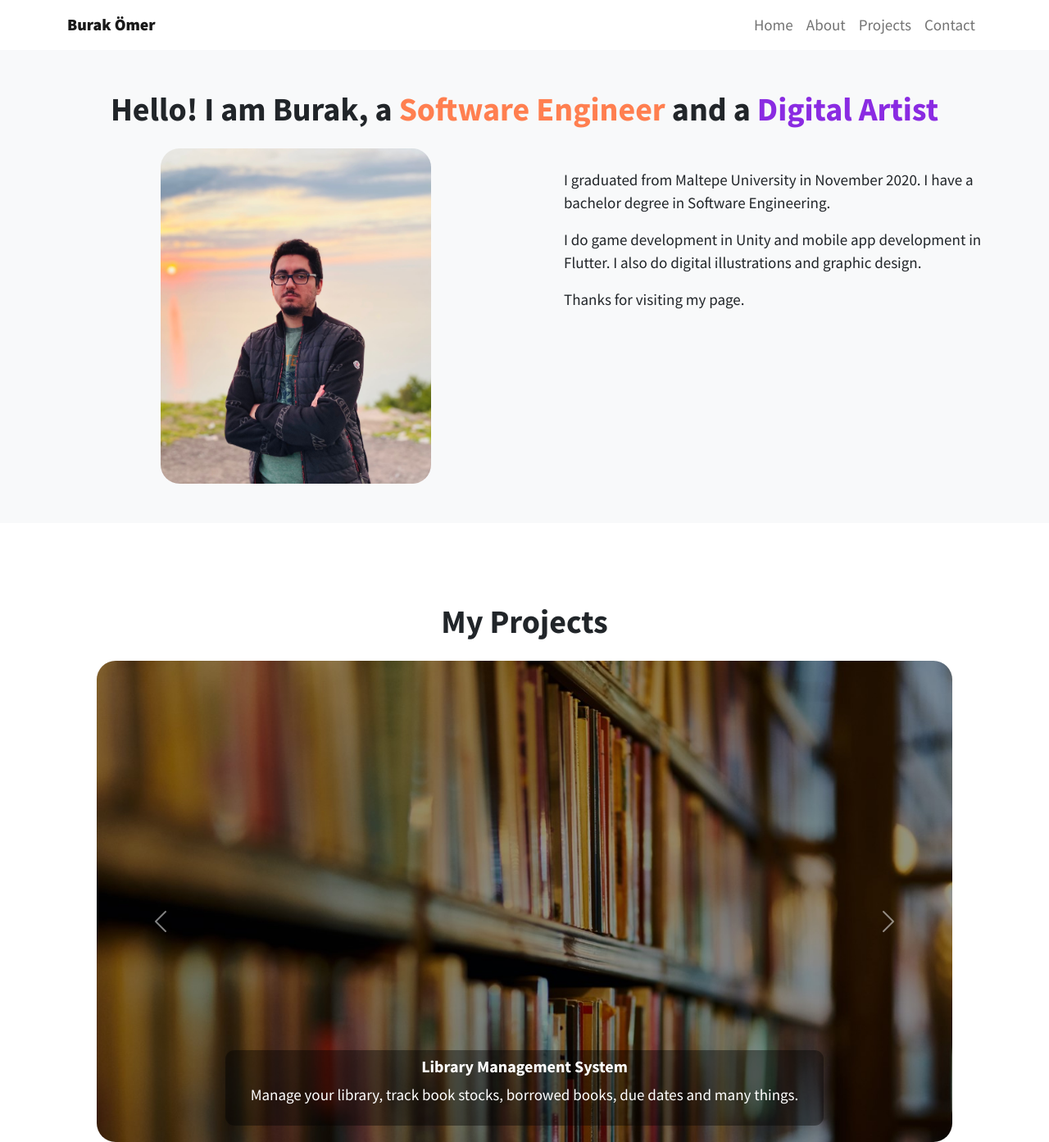
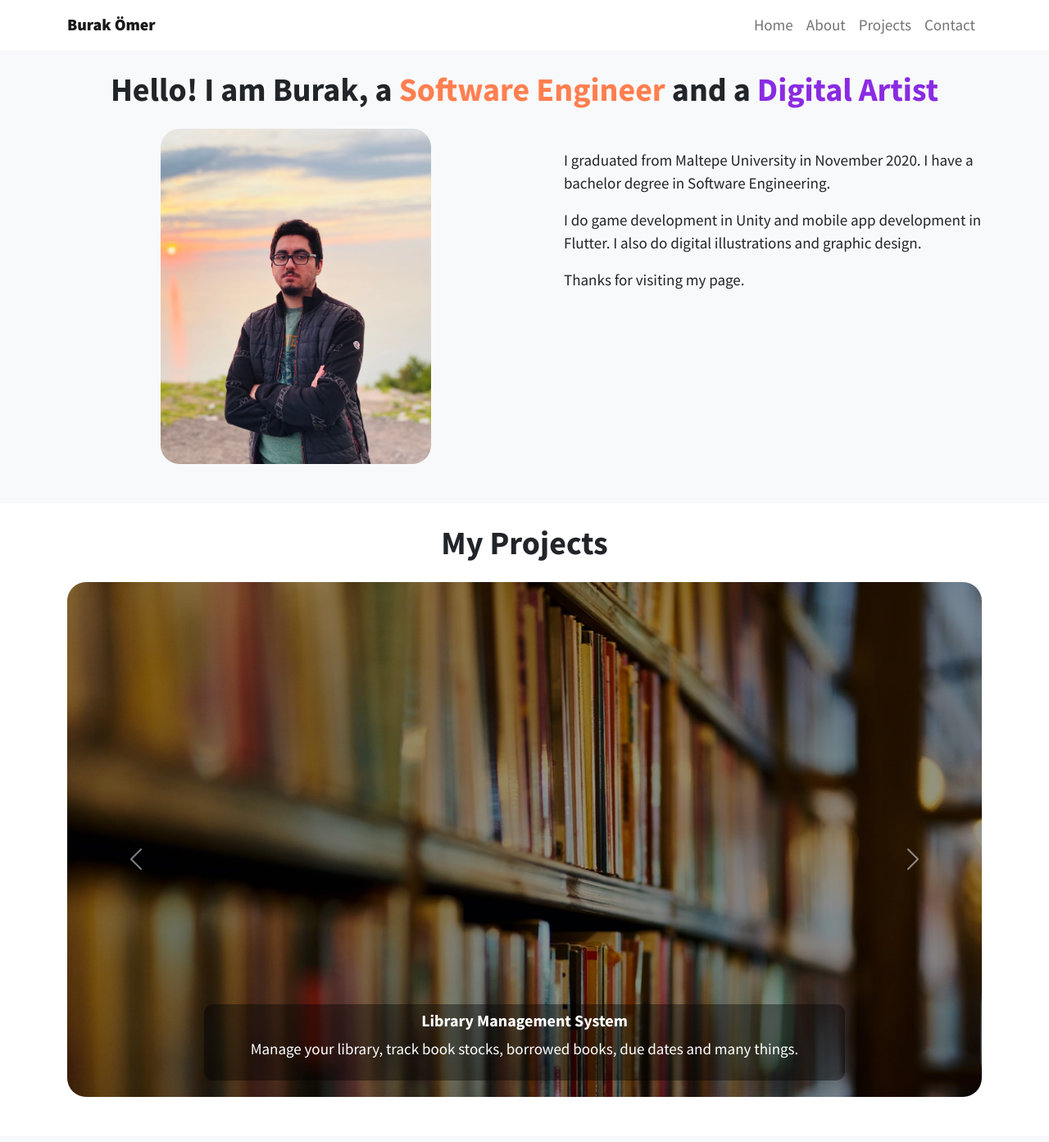
Before and after one commit to burakomer/burakomer.github.io, a plain HTML site: page index.html in a window 1280 px wide. Shown: the top 1393 px of the page at 82% size. Drawn offline with nearby package versions, Linux system fonts and the light colour scheme.

Commit message:
~ Some padding changes.

```diff
--- a/index.html
+++ b/index.html
@@ -46,7 +46,7 @@
   </header>
 
   <!-- ABOUT -->
-  <div class="about body-element pt-5 pb-5 ps-5 pe-5" id="about">
+  <div class="about body-element pt-4 pb-5 ps-5 pe-5" id="about">
     <div class="container">
       <h1 class="thick-header text-center">
         Hello! I am Burak, a
@@ -76,7 +76,7 @@
   <!-- END ABOUT -->
 
   <!-- PROJECTS -->
-  <div class="projects body-element pt-5" id="projects">
+  <div class="projects body-element pt-4" id="projects">
     <div class="container">
       <h1 class="text-center">
         My Projects
@@ -122,7 +122,7 @@
   <!-- END PROJECTS -->
 
   <!-- CONTACT -->
-  <footer class="contact body-element p-5" id="contact">
+  <footer class="contact body-element p-4" id="contact">
     <div class="container">
       <h1 class="text-center">
         Contact Me
--- a/src/js/burak.js
+++ b/src/js/burak.js
@@ -24,8 +24,8 @@ function Init() {
   // Compensate for the navbar
   var firstBodyElement = $(".body-element:first");
   var currentPaddingTop = parseInt(firstBodyElement.css("padding-top"), 10);
-  var newPadding = currentPaddingTop + $(".navbar").outerHeight(true);
-  firstBodyElement.removeClass("pt-5");
+  var newPadding = (currentPaddingTop) + $(".navbar").outerHeight(true);
+  firstBodyElement.removeClass("pt-4");
   console.log({ currentPaddingTop });
   firstBodyElement.css("padding-top", `${newPadding}px`);
 
@@ -39,19 +39,20 @@ function Init() {
 }
 
 function responsiveUpdate() {
-  var carousel = $("div#projects").find("div:first");
+  var projects = $("div#projects");
+  var carousel = projects.find("div:first");
   var aboutText = $(".about-text");
   var win = $(window);
 
   if (win.width() < 750) {
     // Update carousel-caption font size on phones to display correctly.
     $(".carousel-caption").css("font-size", "14px");
-    carousel.removeClass("container p-5").addClass("container-fluid");
+    carousel.removeClass("container").addClass("container-fluid");
     // Update about-text padding to display correctly on phones.
     aboutText.removeClass("ps-5");
   } else {
     $(".carousel-caption").css("font-size", "19px");
-    carousel.removeClass("container-fluid").addClass("container p-5");
+    carousel.removeClass("container-fluid").addClass("container");
     aboutText.addClass("ps-5");
   }
 }
@@ -70,7 +71,7 @@ function onNavLinkClick(event) {
 function smoothScroll(event, click) {
   var hash = click.hash !== "" ? click.hash : "#";
   var scrollTop = {
-    scrollTop: click.hash !== "" ? $(hash).offset().top - parseInt($(hash).css("padding-top"), 10) : 0,
+    scrollTop: click.hash !== "" ? $(hash).offset().top - 23 - parseInt($(hash).css("padding-top"), 10) : 0,
   };
   event.preventDefault();
   $("html, body").animate(scrollTop, 300, function () {
```
